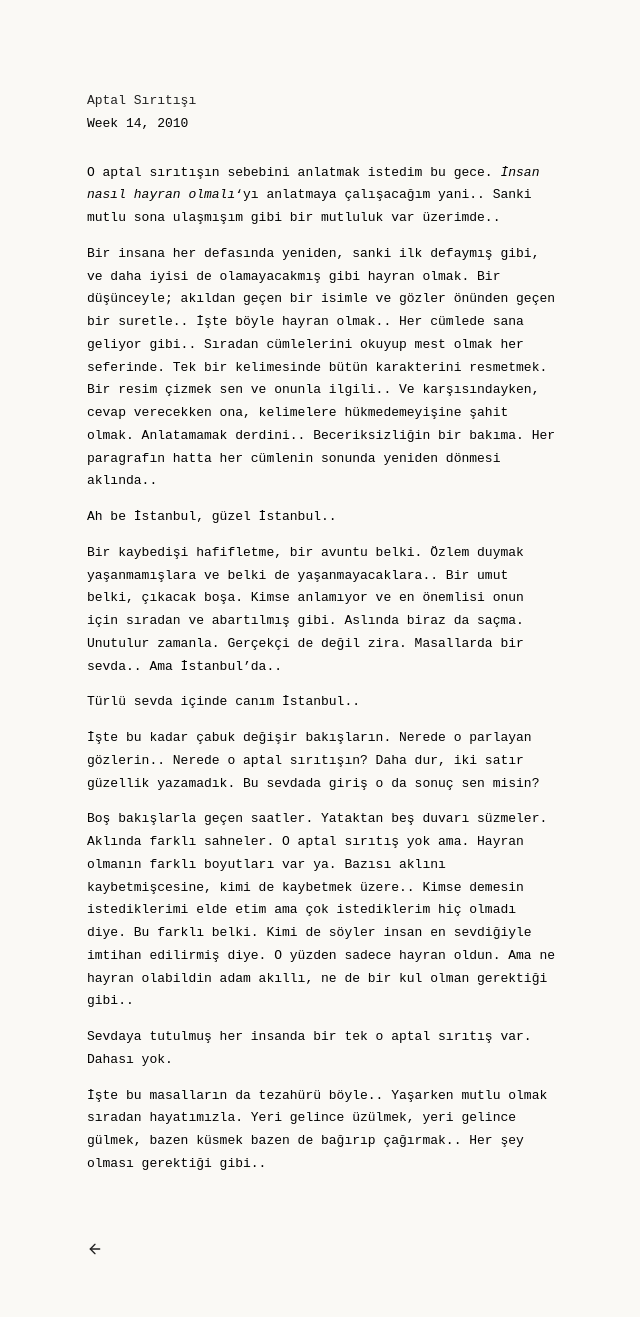
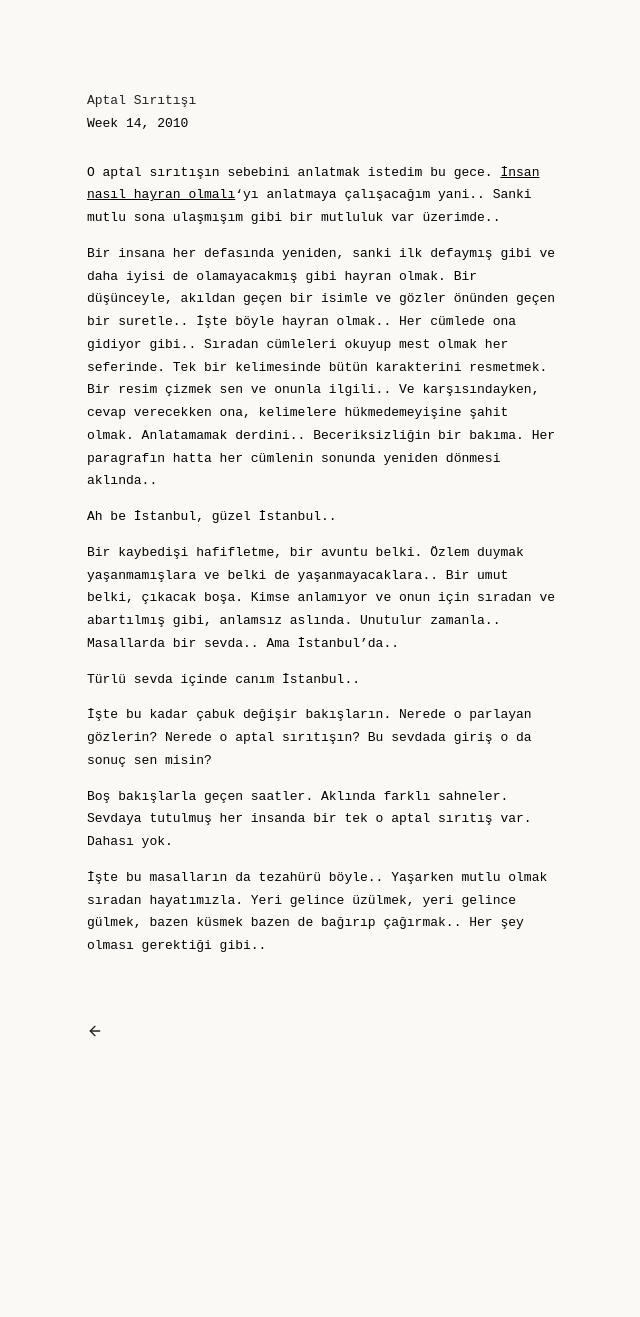
Before and after one commit to hayriartar/hayriartar.github.io, a Jekyll site: the page built from _posts/2010-04-11-aptal.md, in a window 1280 px wide. Shown: the whole page, without its empty margins (319-959 px from the left). Built offline with Jekyll 4.4.1, drawn with Linux system fonts in a browser that asks for light colours; after the commit the page ends 1100 px from its top, so only the background shows below that.

Commit message:
some changes

```diff
--- a/_posts/2010-04-11-aptal.md
+++ b/_posts/2010-04-11-aptal.md
@@ -7,30 +7,25 @@ date:   2010-04-11
 
 
 
-O aptal sırıtışın sebebini anlatmak istedim bu gece. <i>İnsan nasıl hayran olmalı</i>'yı anlatmaya çalışacağım yani.. Sanki mutlu sona ulaşmışım gibi bir mutluluk var üzerimde..
+O aptal sırıtışın sebebini anlatmak istedim bu gece. <u>İnsan nasıl hayran olmalı</u>'yı anlatmaya çalışacağım yani.. Sanki mutlu sona ulaşmışım gibi bir mutluluk var üzerimde..
 
 
-Bir insana her defasında yeniden, sanki ilk defaymış gibi, ve daha iyisi de olamayacakmış gibi hayran olmak. Bir düşünceyle; akıldan geçen bir isimle ve gözler önünden geçen bir suretle..
-İşte böyle hayran olmak.. Her cümlede sana geliyor gibi.. Sıradan cümlelerini okuyup mest olmak her seferinde. Tek bir kelimesinde bütün karakterini resmetmek.
+Bir insana her defasında yeniden, sanki ilk defaymış gibi ve daha iyisi de olamayacakmış gibi hayran olmak. Bir düşünceyle, akıldan geçen bir isimle ve gözler önünden geçen bir suretle..
+İşte böyle hayran olmak.. Her cümlede ona gidiyor gibi.. Sıradan cümleleri okuyup mest olmak her seferinde. Tek bir kelimesinde bütün karakterini resmetmek.
 Bir resim çizmek sen ve onunla ilgili.. Ve karşısındayken, cevap verecekken ona, kelimelere hükmedemeyişine şahit olmak. Anlatamamak derdini..
 Beceriksizliğin bir bakıma. Her paragrafın hatta her cümlenin sonunda yeniden dönmesi aklında..
 
 Ah be İstanbul, güzel İstanbul..
 
 Bir kaybedişi hafifletme, bir avuntu belki. Özlem duymak yaşanmamışlara ve belki de yaşanmayacaklara.. Bir umut belki, çıkacak boşa.
-Kimse anlamıyor ve en önemlisi onun için sıradan ve abartılmış gibi. Aslında biraz da saçma. Unutulur zamanla. Gerçekçi de değil zira.
+Kimse anlamıyor ve onun için sıradan ve abartılmış gibi, anlamsız aslında. Unutulur zamanla..
 Masallarda bir sevda.. Ama İstanbul'da..
 
 Türlü sevda içinde canım İstanbul..
 
-İşte bu kadar çabuk değişir bakışların. Nerede o parlayan gözlerin.. Nerede o aptal sırıtışın? Daha dur, iki satır güzellik yazamadık. Bu sevdada giriş o da sonuç sen misin?
+İşte bu kadar çabuk değişir bakışların. Nerede o parlayan gözlerin? Nerede o aptal sırıtışın? Bu sevdada giriş o da sonuç sen misin?
 
-Boş bakışlarla geçen saatler. Yataktan beş duvarı süzmeler. Aklında farklı sahneler. O aptal sırıtış yok ama. Hayran olmanın farklı boyutları var ya.
-Bazısı aklını kaybetmişcesine, kimi de kaybetmek üzere.. Kimse demesin istediklerimi elde etim ama çok istediklerim hiç olmadı diye. Bu farklı belki.
-Kimi de söyler insan en sevdiğiyle imtihan edilirmiş diye.  O yüzden sadece hayran oldun. Ama ne hayran olabildin adam akıllı, ne de bir kul olman gerektiği gibi..
+Boş bakışlarla geçen saatler. Aklında farklı sahneler. Sevdaya tutulmuş her insanda bir tek o aptal sırıtış var. Dahası yok.
 
-Sevdaya tutulmuş her insanda bir tek o aptal sırıtış var. Dahası yok.
-
-
-
-İşte bu masalların da tezahürü böyle.. Yaşarken mutlu olmak sıradan hayatımızla. Yeri gelince üzülmek, yeri gelince gülmek, bazen küsmek bazen de bağırıp çağırmak.. Her şey olması gerektiği gibi..
+İşte bu masalların da tezahürü böyle.. Yaşarken mutlu olmak sıradan hayatımızla. Yeri gelince üzülmek, yeri gelince gülmek, bazen küsmek bazen de bağırıp çağırmak..
+Her şey olması gerektiği gibi..
```
Also changed, not shown: _posts/2010-03-23-atari.md (deleted, +0 -36 lines).
